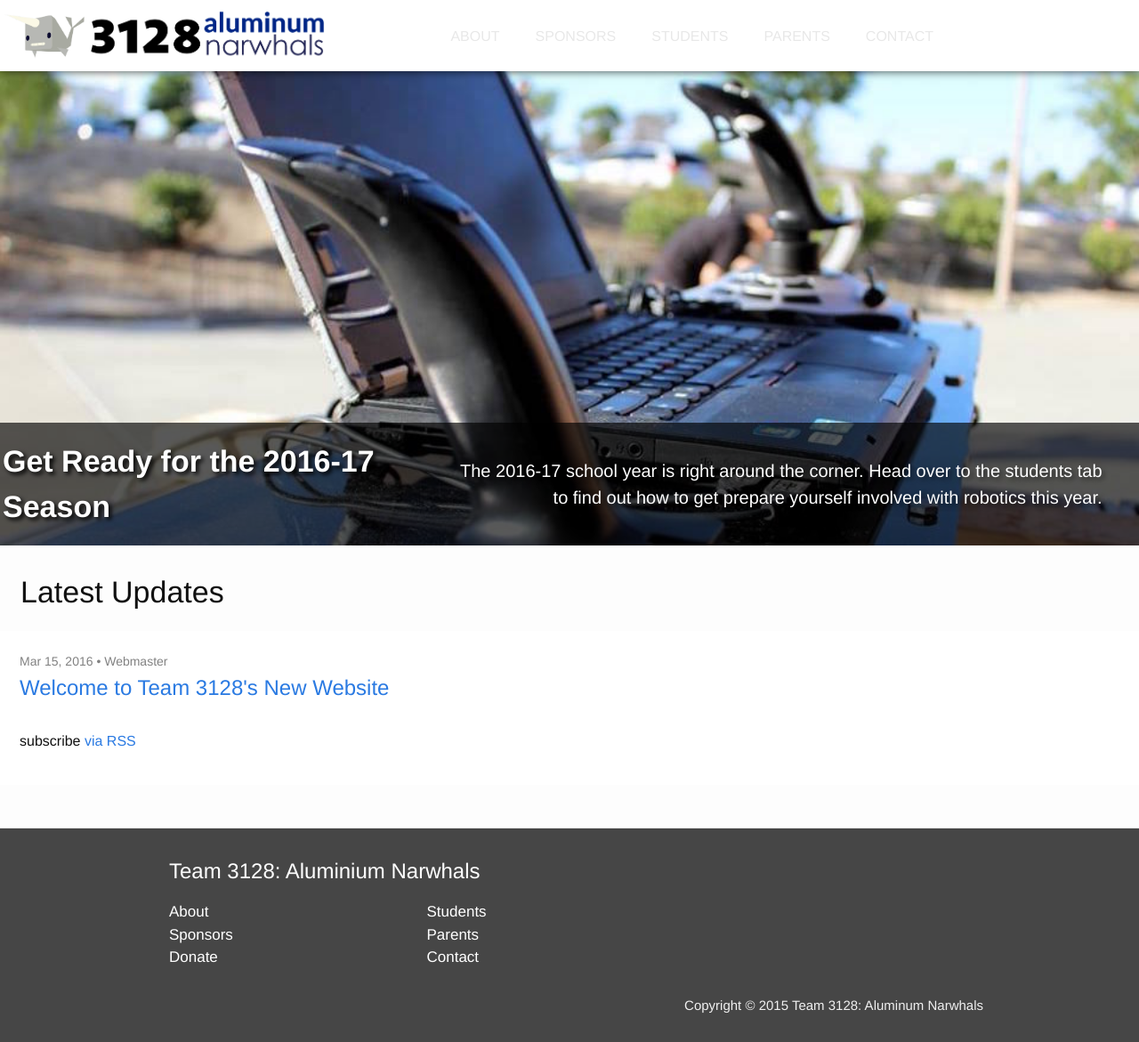
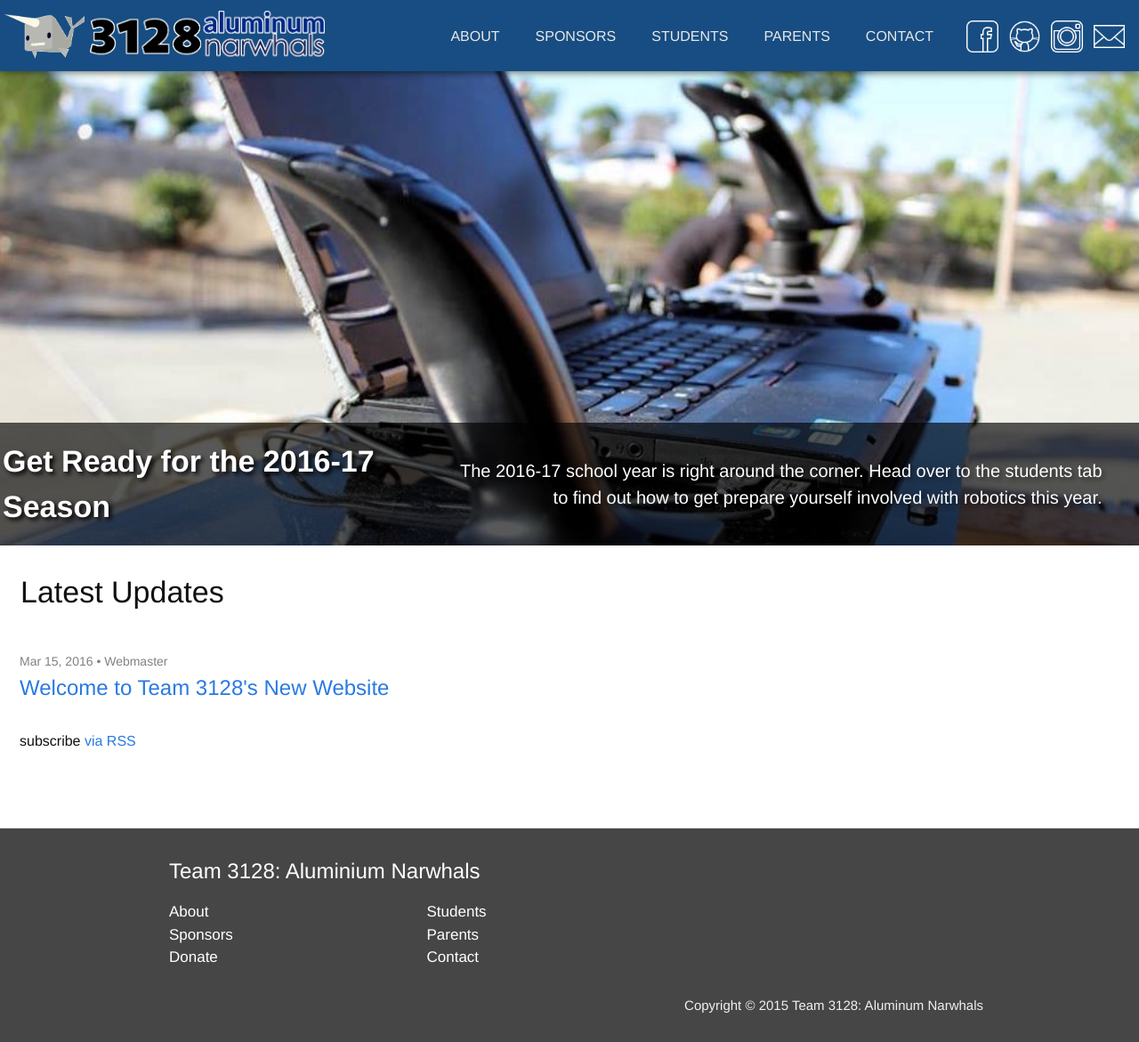
Before and after one commit to uynitsuj/team3128.github.io, a Jekyll site: the page built from index.html, in a window 1280 px wide. Shown: the whole page at 89% size. Built offline with Jekyll 4.4.1, drawn with Linux system fonts in a browser that asks for light colours; nearby versions of some CDN libraries.

Commit message:
Large Small fixes

```diff
--- a/_sass/_layout.scss
+++ b/_sass/_layout.scss
@@ -4,7 +4,7 @@
 .site-header {
   border-bottom: 0px solid $dark-blue;
   min-height: 80px;
-  background-color: white;
+  background-color: #174d82;
   position: relative;
   z-index: 20;
 
--- a/css/main.scss
+++ b/css/main.scss
@@ -16,7 +16,7 @@
 $spacing-unit:     30px;
 
 $text-color:       #111;
-$background-color: #fdfdfd;
+$background-color: white;
 $brand-color:      #2a7ae2;
 
 $grey-color:       #828282;
```
